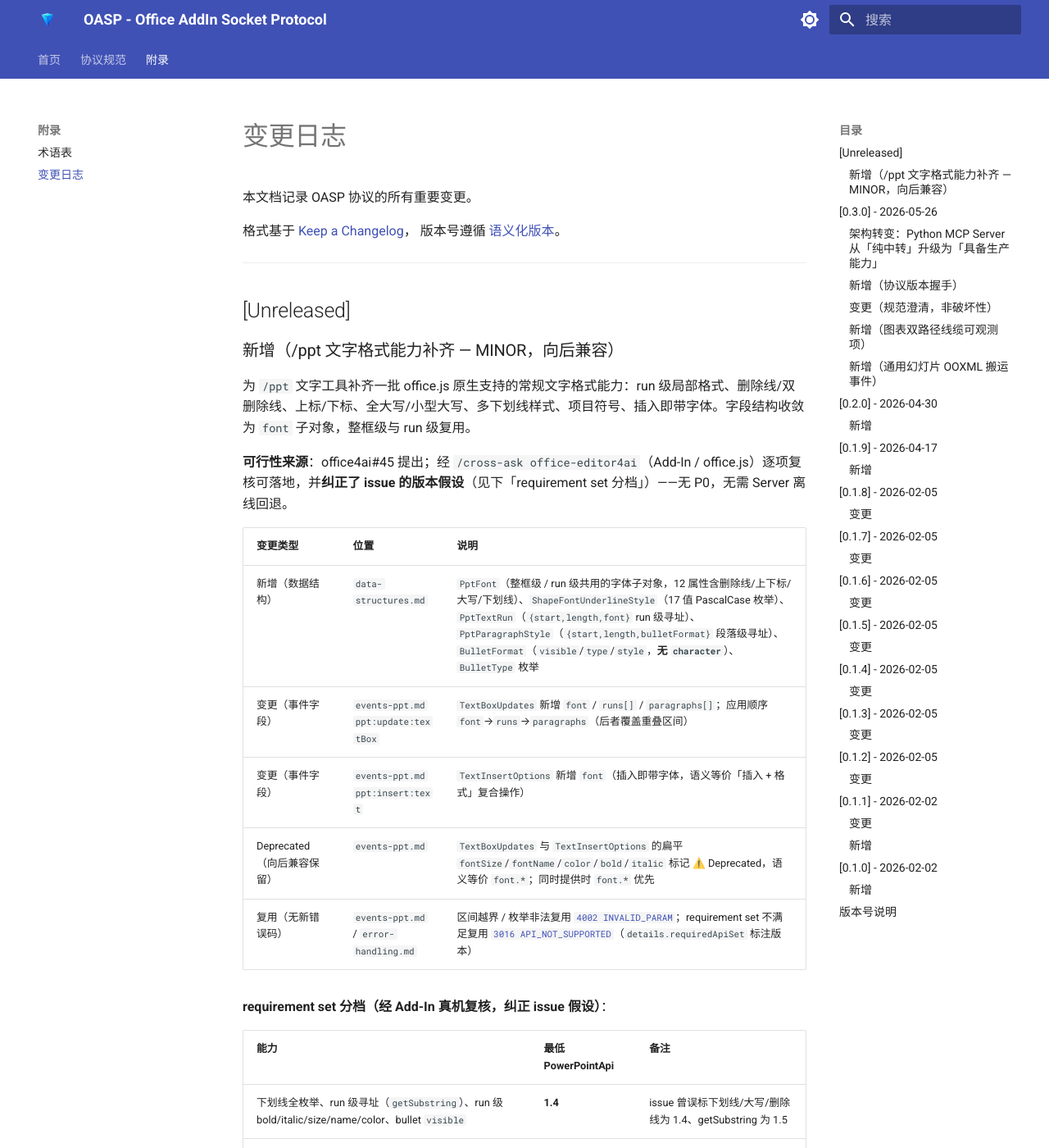
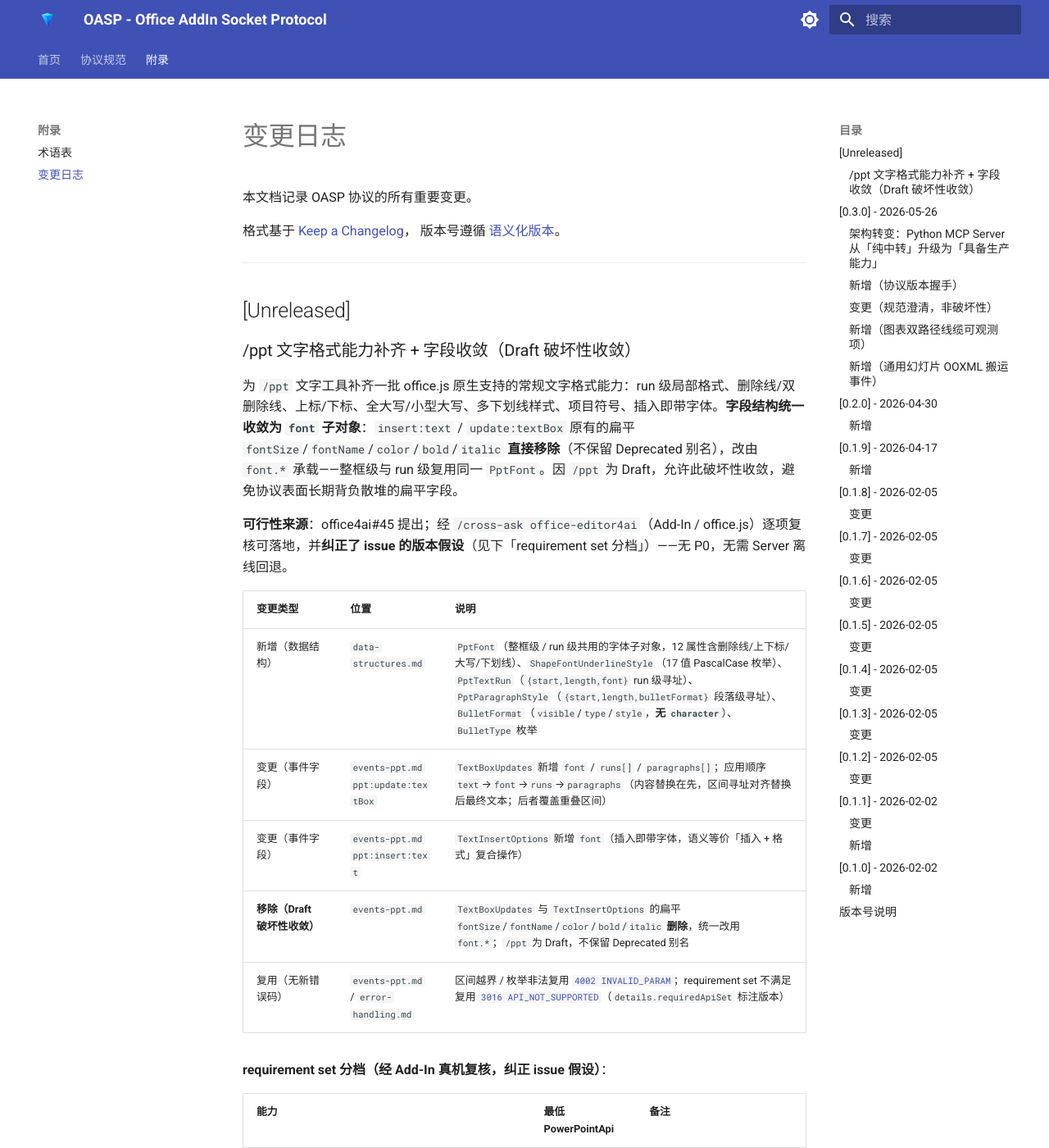
Before and after one commit to A2C-SMCP/oasp-protocol, an MkDocs documentation site: the page built from docs/appendix/changelog.md, in a window 1280 px wide and 1400 px high. Shown: the whole window at 82% size. Built offline with MkDocs 1.6.1 and Material for MkDocs 9.7.7, drawn with Linux system fonts in a browser that asks for light colours; the version menu is left out; some of the changed text lies outside the part shown.

Commit message:
refactor(ppt): #9 PR评审修复 — 扁平字段 clean-break 收敛 + 枚举承载分档 + 区间口径消歧
按 PR #10 评审意见修复三处（/ppt 为 Draft，允许破坏性收敛）：

① clean-break：删除 TextInsertOptions / TextBoxUpdates 的扁平
   fontSize/fontName/color/bold/italic（不再保留 Deprecated 别名），
   统一改由 font(PptFont) 子对象承载——消除协议表面的散堆字段。
② 枚举承载分档：明确 underline 就地全枚举 vs bullet style 直通 string
   的取舍原则（集合大小与稳定性），二者同为零映射对齐宿主、非遗漏。
③ 区间口径消歧：runs/paragraphs 的 start/length 在与 updates.text
   替换并存时，一律对齐替换后的最终文本；应用顺序补 text 在最前。

Co-Authored-By: Claude Opus 4.8 (1M context) <noreply@anthropic.com>

```diff
--- a/docs/appendix/changelog.md
+++ b/docs/appendix/changelog.md
@@ -9,18 +9,18 @@
 
 ## [Unreleased]
 
-### 新增（/ppt 文字格式能力补齐 — MINOR，向后兼容）
+### /ppt 文字格式能力补齐 + 字段收敛（Draft 破坏性收敛）
 
-为 `/ppt` 文字工具补齐一批 office.js 原生支持的常规文字格式能力：run 级局部格式、删除线/双删除线、上标/下标、全大写/小型大写、多下划线样式、项目符号、插入即带字体。字段结构收敛为 `font` 子对象，整框级与 run 级复用。
+为 `/ppt` 文字工具补齐一批 office.js 原生支持的常规文字格式能力：run 级局部格式、删除线/双删除线、上标/下标、全大写/小型大写、多下划线样式、项目符号、插入即带字体。**字段结构统一收敛为 `font` 子对象**：`insert:text` / `update:textBox` 原有的扁平 `fontSize`/`fontName`/`color`/`bold`/`italic` **直接移除**（不保留 Deprecated 别名），改由 `font.*` 承载——整框级与 run 级复用同一 `PptFont`。因 `/ppt` 为 Draft，允许此破坏性收敛，避免协议表面长期背负散堆的扁平字段。
 
 **可行性来源**：office4ai#45 提出；经 `/cross-ask office-editor4ai`（Add-In / office.js）逐项复核可落地，并**纠正了 issue 的版本假设**（见下「requirement set 分档」）——无 P0，无需 Server 离线回退。
 
 | 变更类型 | 位置 | 说明 |
 |----------|------|------|
 | 新增（数据结构） | `data-structures.md` | `PptFont`（整框级 / run 级共用的字体子对象，12 属性含删除线/上下标/大写/下划线）、`ShapeFontUnderlineStyle`（17 值 PascalCase 枚举）、`PptTextRun`（`{start,length,font}` run 级寻址）、`PptParagraphStyle`（`{start,length,bulletFormat}` 段落级寻址）、`BulletFormat`（`visible`/`type`/`style`，**无 `character`**）、`BulletType` 枚举 |
-| 变更（事件字段） | `events-ppt.md` `ppt:update:textBox` | `TextBoxUpdates` 新增 `font` / `runs[]` / `paragraphs[]`；应用顺序 `font`→`runs`→`paragraphs`（后者覆盖重叠区间） |
+| 变更（事件字段） | `events-ppt.md` `ppt:update:textBox` | `TextBoxUpdates` 新增 `font` / `runs[]` / `paragraphs[]`；应用顺序 `text`→`font`→`runs`→`paragraphs`（内容替换在先，区间寻址对齐替换后最终文本；后者覆盖重叠区间） |
 | 变更（事件字段） | `events-ppt.md` `ppt:insert:text` | `TextInsertOptions` 新增 `font`（插入即带字体，语义等价「插入 + 格式」复合操作） |
-| Deprecated（向后兼容保留） | `events-ppt.md` | `TextBoxUpdates` 与 `TextInsertOptions` 的扁平 `fontSize`/`fontName`/`color`/`bold`/`italic` 标记 ⚠️ Deprecated，语义等价 `font.*`；同时提供时 `font.*` 优先 |
+| **移除（Draft 破坏性收敛）** | `events-ppt.md` | `TextBoxUpdates` 与 `TextInsertOptions` 的扁平 `fontSize`/`fontName`/`color`/`bold`/`italic` **删除**，统一改用 `font.*`；`/ppt` 为 Draft，不保留 Deprecated 别名 |
 | 复用（无新错误码） | `events-ppt.md` / `error-handling.md` | 区间越界 / 枚举非法复用 [`4002 INVALID_PARAM`](../specification/error-handling.md)；requirement set 不满足复用 [`3016 API_NOT_SUPPORTED`](../specification/error-handling.md#api_not_supported-3016)（`details.requiredApiSet` 标注版本） |
 
 **requirement set 分档（经 Add-In 真机复核，纠正 issue 假设）**：
@@ -33,11 +33,13 @@
 
 **降级语义**：宿主不满足**本次请求所含属性**的最高 requirement set 时，事件按**反应式 `3016` 整体失败（全或无）**，与现有 `/ppt` 事件（`insert:chart` / `slidesOoxml`）一致；调用方靠「只发受支持的属性」控制粒度。不引入「部分成功」响应语义。
 
-**字符区间口径**：`runs` / `paragraphs` 的 `start` / `length` 以 **UTF-16 code unit** 计，含段落分隔 `\r` 与软换行 `\v`；越界 → `4002`。
+**字符区间口径**：`runs` / `paragraphs` 的 `start` / `length` 以 **UTF-16 code unit** 计，含段落分隔 `\r` 与软换行 `\v`；与 `updates.text` 并存时**先替换内容、offset 对齐替换后的最终文本**；越界 → `4002`。
 
 **跨命名空间说明**：PPT `ShapeFontUnderlineStyle`（17 值 PascalCase，对齐 office.js PowerPoint 枚举、零映射）与 `/word` `UnderlineStyle`（7 值小写、映射 Word.js）**有意不同**，服务不同宿主 API，不复用。
 
-**兼容性**：纯新增可选字段 + 扁平字段 Deprecated 别名，**向后兼容**；`/ppt` 为 Draft。已部署 AddIn 忽略未知字段即可。属 v0.x 阶段的 MINOR 级变更（目标 `0.4.0`）。
+**枚举承载分档**：宿主枚举按**集合大小与稳定性**择一承载——小而封闭者就地全枚举（`ShapeFontUnderlineStyle` 17 值，可校验）；大而易变者直通 `string`（bullet `style` 40+ 值，由宿主校验、非法值 → `4002`）。二者同为"零映射对齐宿主"，形态分档是一致原则而非遗漏。
+
+**兼容性**：新增可选字段属向后兼容；但**移除扁平 `fontSize`/`fontName`/`color`/`bold`/`italic` 对 `/ppt` 是破坏性变更**——调用方须改用 `font.*`。因 `/ppt` 为 Draft（无稳定性承诺），此收敛可接受。已部署 AddIn 忽略未知字段即可。属 v0.x 阶段变更（目标 `0.4.0`）。
 
 **范围边界（不含）**：段落级排版（行距 / 缩进 / 段间距）、字间距、超链接写入、竖排——office.js PowerPoint API 无原生支持，走 OOXML 路径另案；bullet 自定义字符 / 字体 / 颜色——office.js 不提供，协议不设字段。Add-In 侧既有实现缺口（`insert:text` 字体哑参数 / `update:textBox` `fillColor` 未透传 / underline 退化实现）由 office-editor4ai 单独立项修复，非协议变更。
 
--- a/docs/specification/data-structures.md
+++ b/docs/specification/data-structures.md
@@ -209,8 +209,9 @@ interface PptParagraphStyle {
 
 !!! important "字符区间口径（start / length）"
     - `start` 为 0 基字符下标、`length` 为字符数，二者均以 **UTF-16 code unit** 计（= JavaScript 字符串语义；emoji / 代理对算 2 个单位）。
-    - 计数对齐文本框 `text` 的完整内容，**含段落分隔符 `\r` 与软换行 `\v`**（这些字符占下标）。双端须以同一口径计算 offset。
-    - 越界（`start < 0` 或 `start + length > text.length`）按 [`4002 INVALID_PARAM`](error-handling.md) 处理。
+    - 计数对齐文本框的**最终文本**完整内容，**含段落分隔符 `\r` 与软换行 `\v`**（这些字符占下标）。双端须以同一口径计算 offset。
+    - **与 `text` 替换并存时的口径**：当同一次 `ppt:update:textBox` 请求既提供 `updates.text`（整框内容替换）又提供 `runs` / `paragraphs` 时，**内容替换先于格式应用**，`start` / `length` 一律对齐**替换后的新文本**（不是替换前的旧内容）；未提供 `updates.text` 时则对齐文本框现有内容。因此 `text.length` 指该次生效的最终文本长度。
+    - 越界（`start < 0` 或 `start + length > text.length`，此处 `text.length` 即上条所指最终文本长度）按 [`4002 INVALID_PARAM`](error-handling.md) 处理。
     - `runs` / `paragraphs` 在同一次请求内按数组顺序应用，后者覆盖先者的重叠区间。
 
 ### BulletFormat
@@ -235,6 +236,14 @@ type BulletType = "None" | "Numbered" | "Unnumbered" | "Unsupported";
 
 !!! warning "office.js 硬限制"
     `bulletFormat` **没有** `character`（自定义符号字符）、字体、颜色属性——协议不提供这些字段。`type` / `style`（真正的编号列表）需 PowerPointApi **1.10**；`visible`（显示 / 隐藏）仅需 **1.4**。
+
+!!! info "为何 `style` 用 `string` 而 `underline` 用完整枚举（有意的不对称）"
+    协议对宿主枚举有两种收敛策略，按**集合大小与稳定性**择一，非随意：
+
+    - **小而封闭的集合 → 就地全枚举**（如 [`ShapeFontUnderlineStyle`](#shapefontunderlinestyle) 的 17 值）：值少、稳定、可在协议层做类型校验与提示，收益高、维护成本低。
+    - **大而易变的宿主枚举 → 直通 `string`**（`style` 对应 office.js bullet 样式，40+ 值且随宿主版本增补）：就地全枚举会让协议文档与一个庞大且演进中的宿主枚举强耦合、易过时。故 `style` 定义为**对齐 office.js 样式字面量的直通字符串**，由宿主在应用时校验；非法值按 [`4002 INVALID_PARAM`](error-handling.md) 处理，与 `underline` 非枚举值的失败口径一致。
+
+    即：**两者都是"零映射对齐宿主枚举"，只是承载形态按集合规模分档**——这是一致的抽象原则，不是遗漏。
 
 ---
 
```
Also changed, not shown: docs/specification/events-ppt.md (+5 -28 lines).
